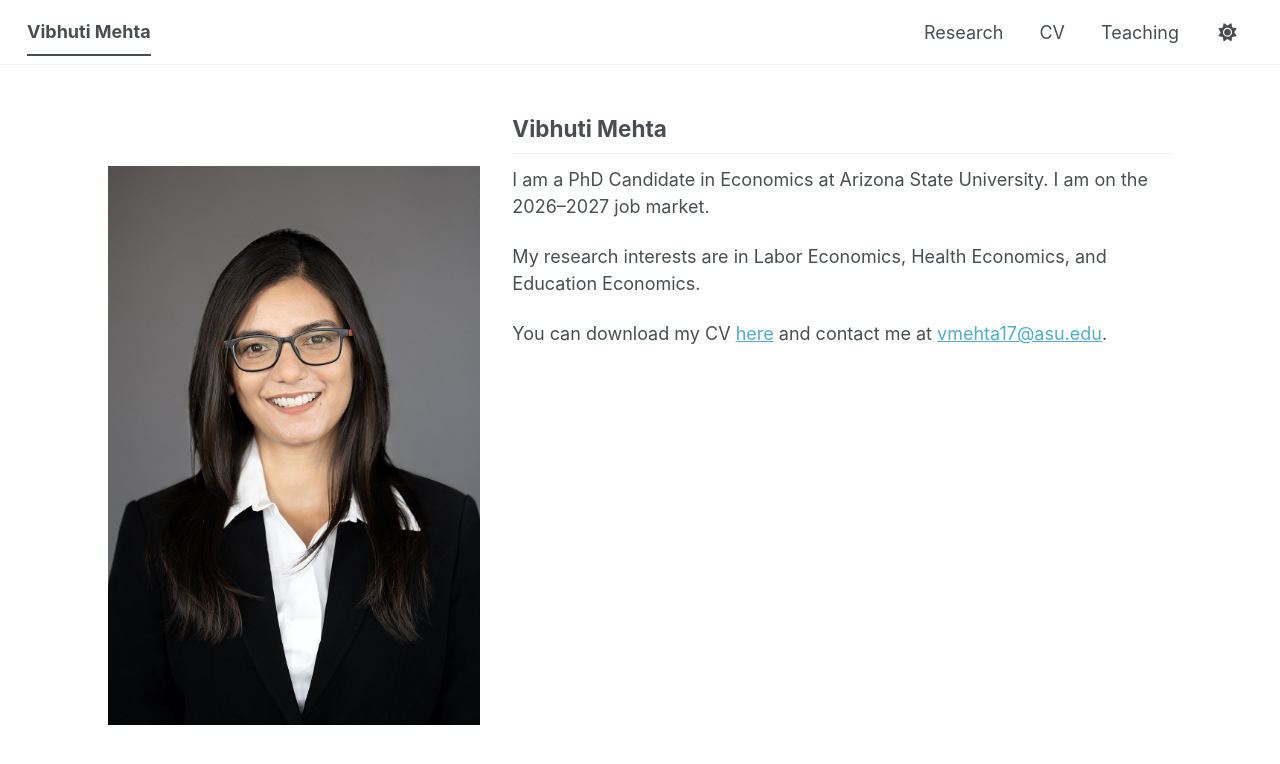
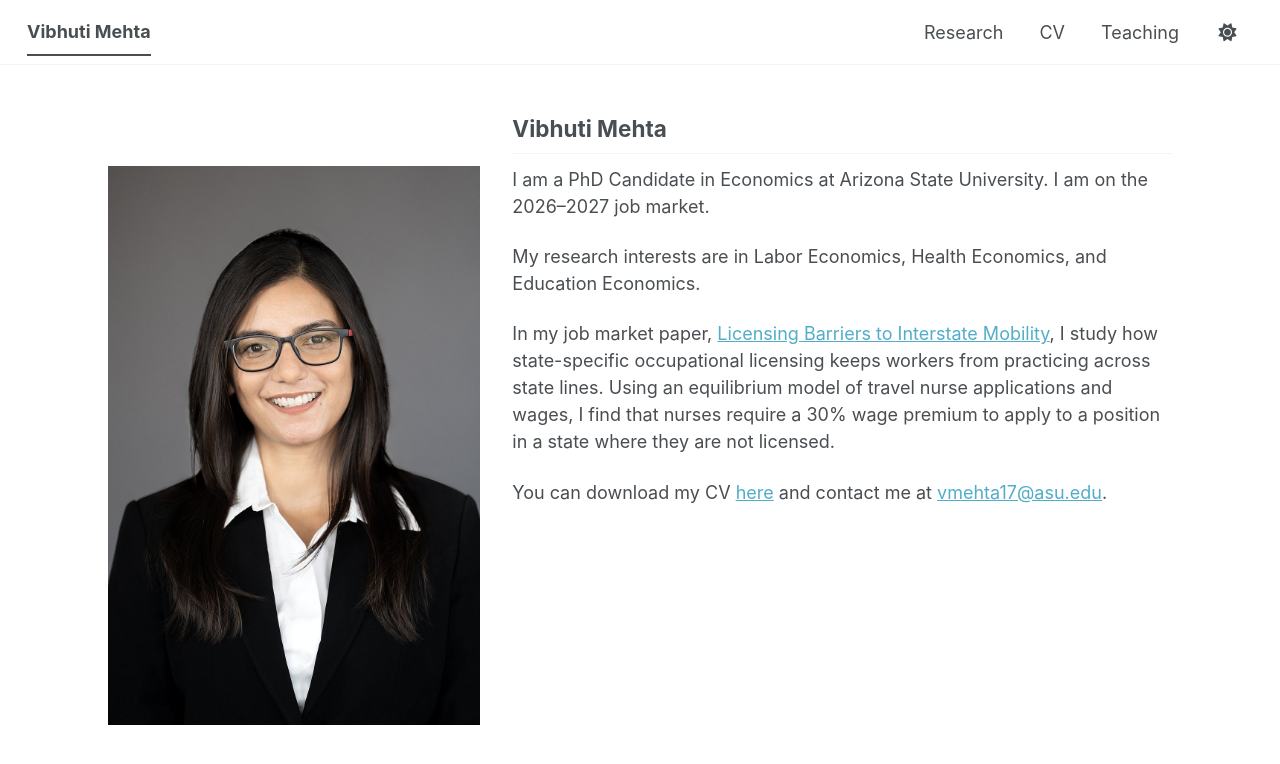
Before and after one commit to vibhuti-mehta/vibhuti-mehta.github.io, a Jekyll site: the page built from _pages/about.md, in a window 1280 px wide. Shown: the top 764 px of the page. Built offline with Jekyll 4.4.1, drawn with Linux system fonts in a browser that asks for light colours; a style sheet for code colours, icons or effects is not loaded.

Commit message:
Update about.md

```diff
--- a/_pages/about.md
+++ b/_pages/about.md
@@ -13,4 +13,6 @@ I am a PhD Candidate in Economics at Arizona State University. I am on the 2026
 
 My research interests are in Labor Economics, Health Economics, and Education Economics.
 
+In my job market paper, [Licensing Barriers to Interstate Mobility](/files/Mehta_Vibhuti_JMP.pdf), I study how state-specific occupational licensing keeps workers from practicing across state lines. Using an equilibrium model of travel nurse applications and wages, I find that nurses require a 30% wage premium to apply to a position in a state where they are not licensed.
+
 You can download my CV [here](/files/Mehta_Vibhuti_CV.pdf) and contact me at [vmehta17@asu.edu](mailto:vmehta17@asu.edu).
```
